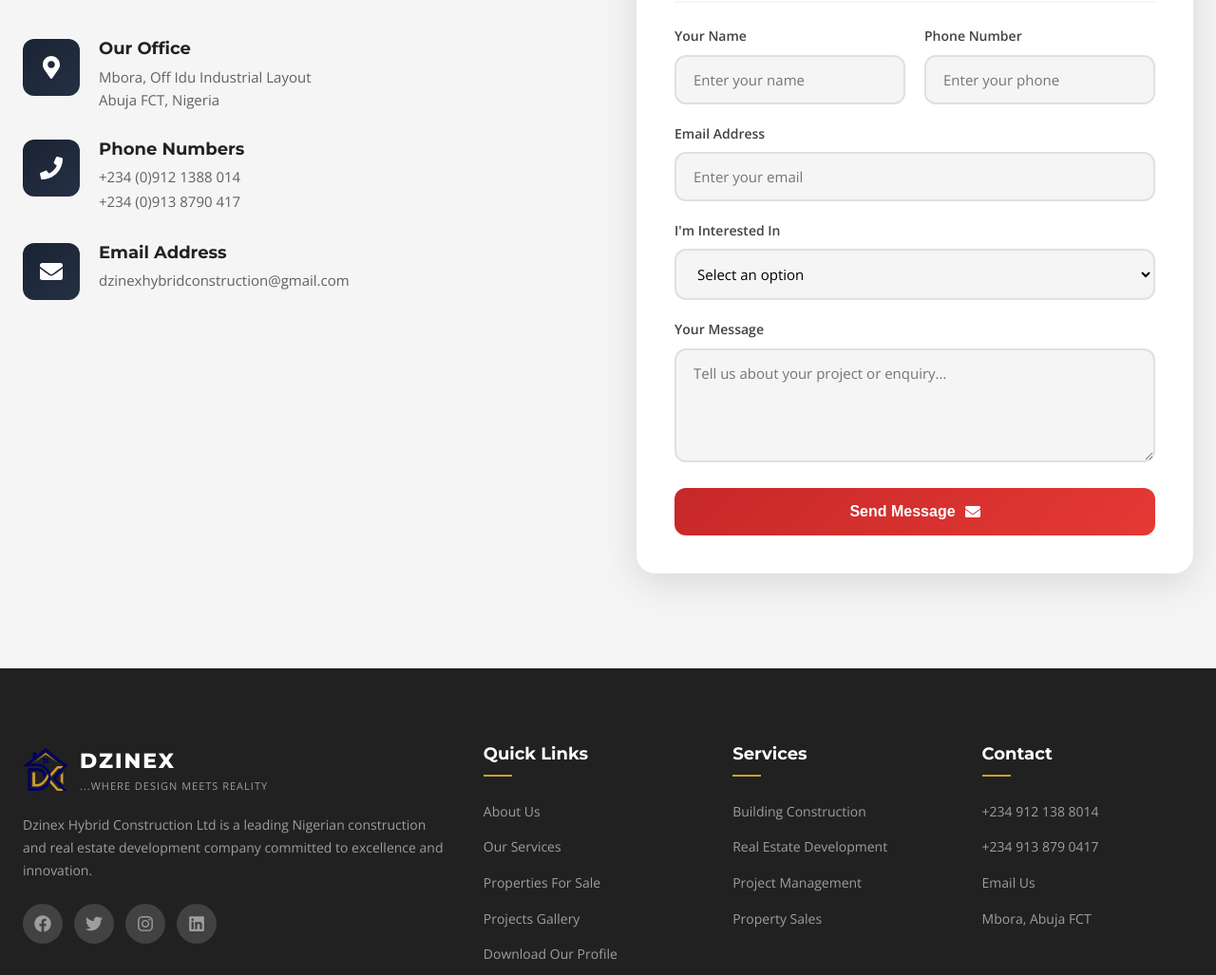
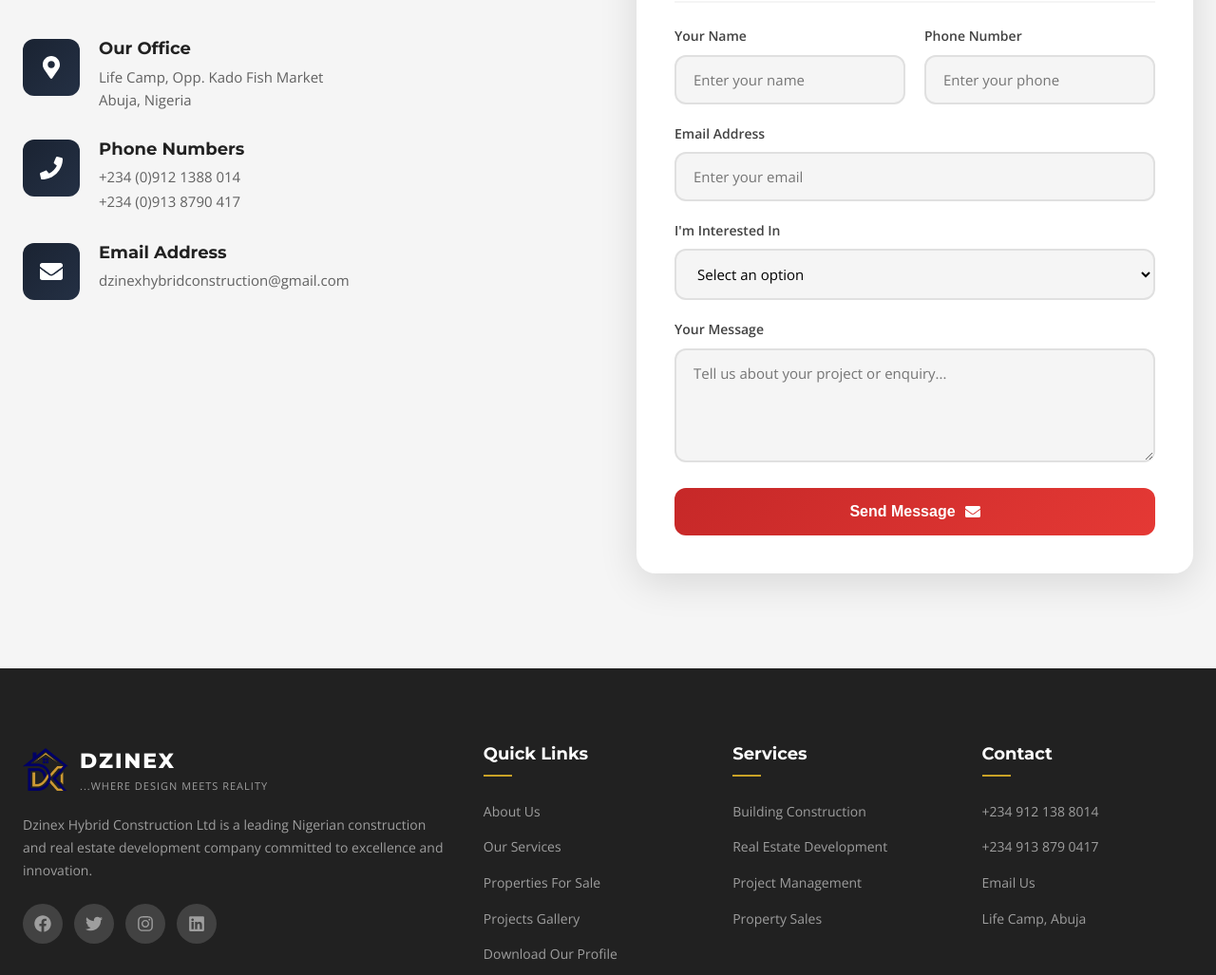
Before and after one commit to SAMUELODEKINA/dzinex_home, a React (Vite) app in the folder client/: page / in a window 1280 px wide. Shown: the part 9543-10570 px from the top of the page at 95% size. Built offline with nearby package versions, Linux system fonts and the light colour scheme; a web font is replaced by a local one.

Commit message:
Update office address to Life Camp, Opp. Kado Fish Market

```diff
--- a/client/src/App.tsx
+++ b/client/src/App.tsx
@@ -1174,9 +1174,9 @@ function App() {
                 <div className="contact-details">
                   <h4>Our Office</h4>
                   <p>
-                    Mbora, Off Idu Industrial Layout
+                    Life Camp, Opp. Kado Fish Market
                     <br />
-                    Abuja FCT, Nigeria
+                    Abuja, Nigeria
                   </p>
                 </div>
               </div>
@@ -1476,11 +1476,11 @@ function App() {
                 </li>
                 <li>
                   <a
-                    href="https://maps.google.com/?q=Mbora,Abuja,Nigeria"
+                    href="https://maps.google.com/?q=Life+Camp,Abuja,Nigeria"
                     target="_blank"
                     rel="noopener noreferrer"
                   >
-                    Mbora, Abuja FCT
+                    Life Camp, Abuja
                   </a>
                 </li>
               </ul>
```
